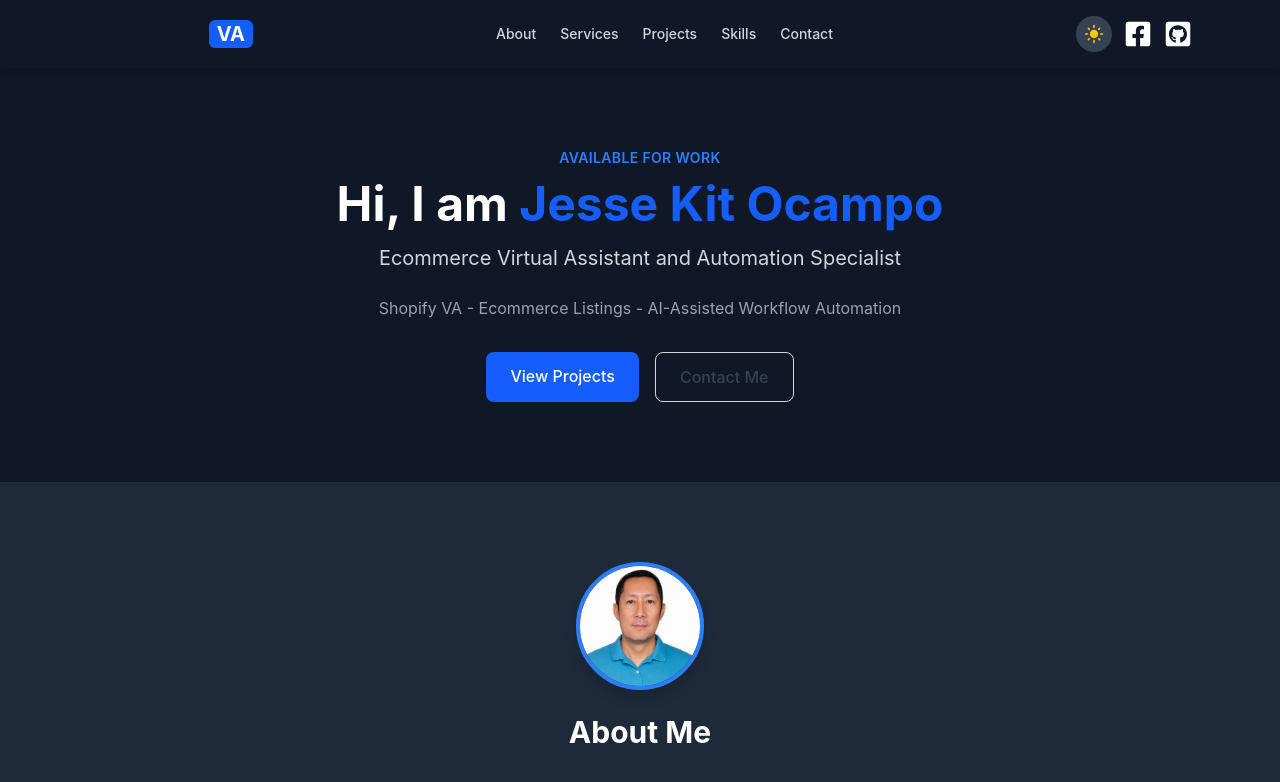
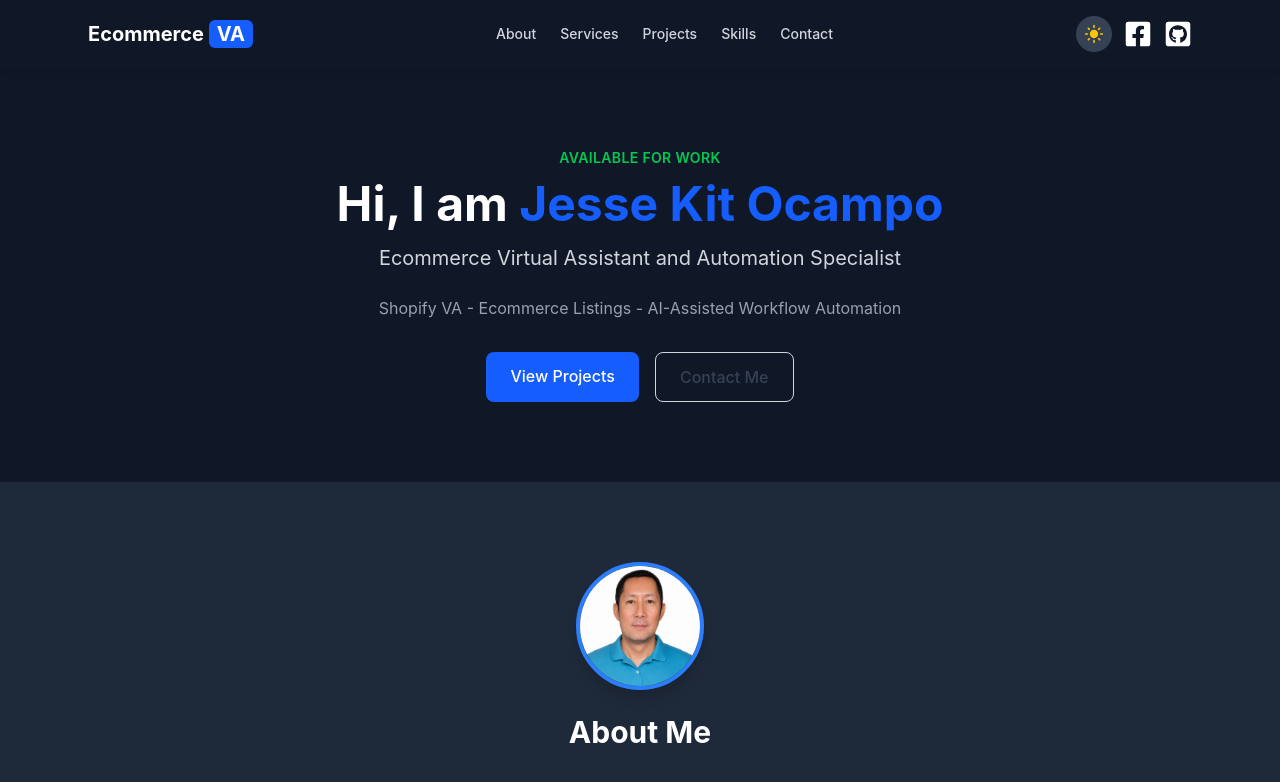
Before and after one commit to ocampojkq/kit-portfolio, a React (Vite) app: page / in a window 1280 px wide. Shown: the top 782 px of the page. Built offline with nearby package versions, Linux system fonts and the light colour scheme; no server answers.

Commit message:
change green text AVAILABLE FOR WORK

```diff
--- a/src/components/portfolio/Contact.jsx
+++ b/src/components/portfolio/Contact.jsx
@@ -15,7 +15,7 @@ export default function Contact({ darkMode }) {
         >
           Looking for a reliable Ecommerce Virtual Assistant to help manage
           product listings, organize workflows, and support your online store
-          operations? I specialize in Shopify product listings, AI-assisted
+          operations. I specialize in Shopify product listings, AI-assisted
           ecommerce support, and workflow automation using modern tools like n8n
           and ChatGPT.
         </p>
--- a/src/components/portfolio/Hero.jsx
+++ b/src/components/portfolio/Hero.jsx
@@ -1,10 +1,10 @@
 export default function Hero({ darkMode }) {
   return (
     <section
-      className={`py-20 px-6 ${darkMode ? "bg-gray-900" : "bg-gradient-to-br from-blue-50 to-white"}`}
+      className={`py-20 px-6 ${darkMode ? "bg-gray-900" : " from-blue-50 to-white"}`}
     >
       <div className="max-w-4xl mx-auto text-center">
-        <p className="text-blue-500 font-semibold mb-3 tracking-wide uppercase text-sm">
+        <p className="text-green-500 font-semibold mb-3 tracking-wide uppercase text-sm">
           Available for Work
         </p>
         <h1
--- a/src/components/portfolio/PortfolioNavbar.jsx
+++ b/src/components/portfolio/PortfolioNavbar.jsx
@@ -8,7 +8,9 @@ export default function PortfolioNavbar({ darkMode, setDarkMode }) {
     >
       <div className="max-w-6xl mx-auto px-6 py-4 flex justify-between items-center">
         <h1 className="text-xl font-bold">
-          <span className="text-gray-900 dark:text-white">Ecommerce </span>
+          <span className={darkMode ? "text-white" : "text-gray-900"}>
+            Ecommerce{" "}
+          </span>
           <span className="bg-blue-600 text-white px-2 py-0.5 rounded-md">
             VA
           </span>
```
